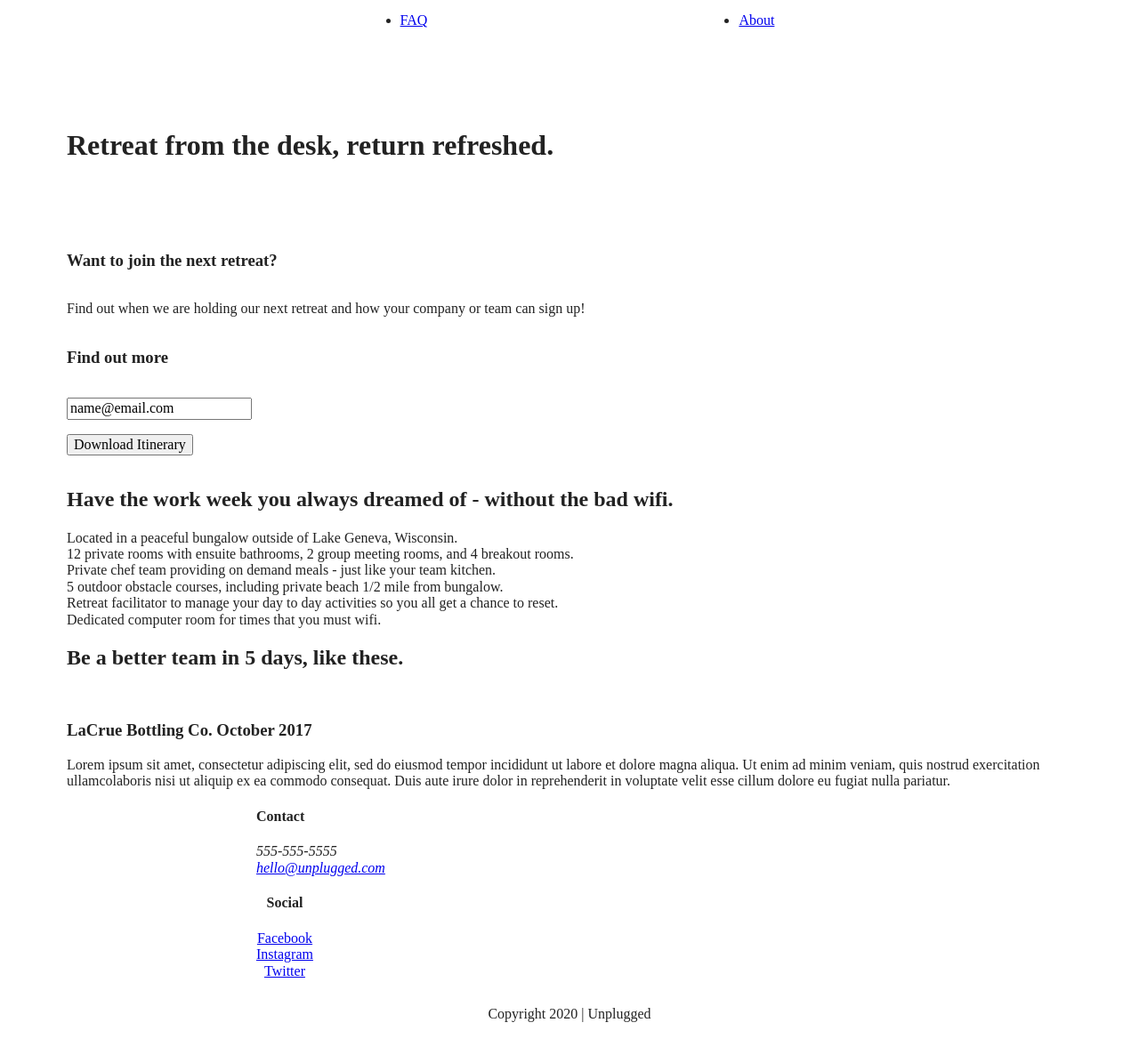
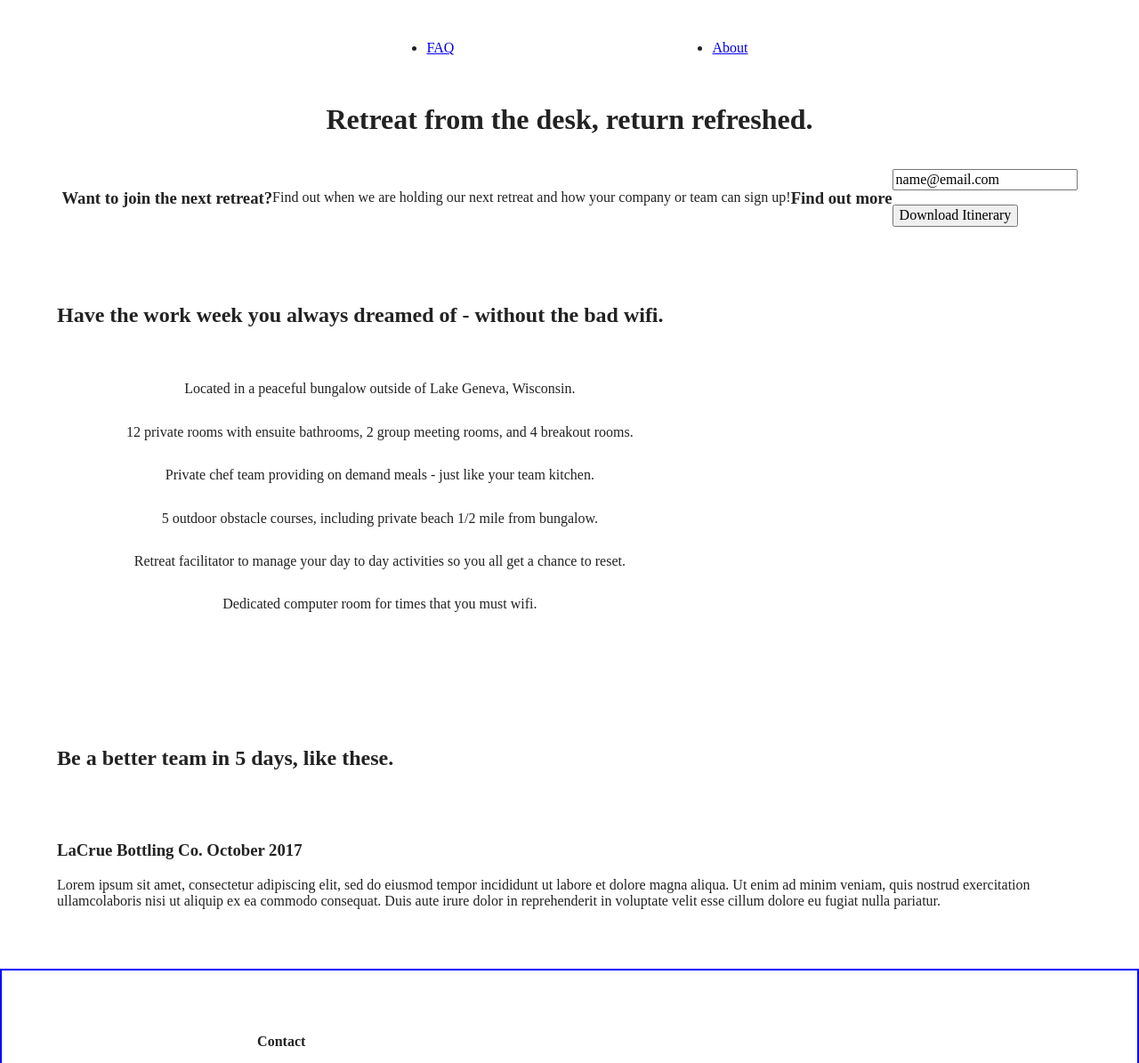
Before and after one commit to achristaldi/206-unplugged, a website built with Parcel: page index.html in a window 1280 px wide. Shown: the part 125-1320 px from the top of the page at 89% size. Built offline with nearby package versions, Linux system fonts and the light colour scheme.

Commit message:
Corrected CSS code to reflect solutions code in lesson 10

```diff
--- a/css/main.css
+++ b/css/main.css
@@ -86,8 +86,12 @@ textarea {
 /* ==========================================================================
    Author's custom styles
    ========================================================================== */
+.content-wrapper {
+  width: 90%;
+  margin: 50px 0;
+}
 
-/* -------------------- Base Header - Footer Styles -------------------------*/
+/* -------------------- Base Header - Footer Styles -------------------- */
 
 header,
 footer {
@@ -95,183 +99,149 @@ footer {
   justify-content: center;
   align-items: center;
   flex-flow: row wrap;
-
 }
-
-/* Header styles */
 
 header {
   padding: 15px 0;
+
 }
 
 header .content-wrapper {
   display: flex;
   justify-content: center;
   align-items: center;
-  width: 60%;
   flex-flow: row wrap;
   margin: 0;
 
 }
 
-header figure {
-
-}
-
 .header-divider {
   width: 100%;
+  height: 10px;
+  margin: 1px 0 20px 0;
 }
 
 header nav {
   display: flex;
-  justify-content: center;
+  justify-content: space-around;
   align-items: center;
   flex-flow: row wrap;
   width: 60%;
-
-
 }
 
 header nav ul {
   display: flex;
-  justify-content: space-between;
-  align-items: center;
+  justify-content: space-around;
   width: 100%;
-
 }
 
-/* -------------------- Mobile Styles - Homepage -------------------------*/
-
-.hero-area {
-/* background image goes here */
-  display: flex;
-  justify-content: flex-start;
-  align-items: center;
-  padding: 60px 75px;
-}
-
-
-
-aside {
-  display: flex;
-  align-content: flex-start;
-  align-items: flex-start;
-  flex-flow: column wrap;
-  padding: 0px 75px;
-
-}
-
-aside .form-description {
-
-}
-
-section .features {
-
-}
-
-
-
-.features p {
-  margin: 0;
-}
-
-
-
-.features .content-wrapper {
-  display: flex;
-  align-content: flex-start;
-  align-items: left;
-  flex-flow: column wrap;
-  padding: 0 75px;
-
-}
-
-.features-item-description p {
-
-}
-
-
-
-
-.reviews {
-  display: flex;
-  align-content: flex-start;
-  align-items: center;
-  flex-flow: row wrap;
-  padding: 0 75px;
-
-}
-
-.reviews h3 {
-  width: 50%;
-
-}
-
-.reviews p {
-  margin: 0;
-}
-
-/* Footer */
-
 footer {
- display: flex;
- align-content: center;
- align-items: center;
- flex-flow: column wrap;
-
-}
-
-footer .content-wrapper {
- width: 55%;
+  flex-direction: column;
+  border: 2px solid blue;
 }
 
 footer p {
   margin: 0;
 }
 
-footer .social {
-  display: flex;
+footer .content-wrapper {
+  width: 55%;
+  margin: 50px 0;
+}
 
+footer .contact {
+  margin-bottom: 50px;
 }
 
 footer .social-icons {
   display: flex;
-  justify-content: flex-start;
+  justify-content: space-around;
   align-items: center;
-  flex-flow: column wrap;
 }
 
-.copyright {
+footer .social-icons p {
   display: flex;
   justify-content: center;
-padding: 30px 0;
-
-
+  align-items: center;
 }
 
-/* -------------------- Mobile Styles - About -------------------------*/
-
-main {
-
+footer .copyright {
+  margin: 20px 0;
 }
 
-address {
+/* -------------------- Mobile Styles - Homepage -------------------- */
 
+/* Hero Area */
+
+.hero-area {
+  display: flex;
+  justify-content: center;
+  flex-flow: row wrap;
 }
+
+/* Aside */
+
+aside {
+  display: flex;
+  justify-content: center;
+  align-items: center;
+  flex-flow: row wrap;
+}
+
+/* Features */
+
+.features {
+  display: flex;
+  justify-content: center;
+  flex-flow: row wrap;
+}
+
+.features h2 {
+  margin-bottom: 60px;
+}
+
+.features article {
+  width: 63%;
+  margin: 30px 0;
+}
+
+.features .features-items {
+  display: flex;
+  justify-content: center;
+  align-items: center;
+  flex-flow: row wrap;
+}
+
+.features p {
+  margin: 0;
+}
+
+/* Reviews */
+
+.reviews {
+  display: flex;
+  justify-content: center;
+  flex-flow: row wrap;
+}
+
+.reviews h2 {
+  margin-bottom: 40px;
+}
+
+.reviews h3 {
+  width: 55%;
+  margin: 20px 0;
+}
+
+/* ==========================================================================
+   About Page
+   ========================================================================== */
 
 .mission {
   display: flex;
   justify-content: center;
   align-items: center;
   flex-flow: row wrap;
-}
-
-.mission-content {
-
-}
-
-.map {
-
 }
 
 .contact-section {
@@ -281,18 +251,13 @@ address {
   flex-flow: row wrap;
 }
 
-.content-wrapper {
-
+.contact-content p {
+  margin: 0;
 }
 
-.contact-content {
-
-}
-
-
-
-
-/* -------------------- Mobile Styles - FAQ -------------------------*/
+/* ==========================================================================
+   FAQ Page
+   ========================================================================== */
 
 .faq {
   display: flex;
@@ -302,11 +267,22 @@ address {
 }
 
 .faq .content-wrapper {
+  margin: 50px 0 0 0;
   display: flex;
   justify-content: center;
   align-items: center;
   flex-flow: row wrap;
 }
+
+.faq h2 {
+  margin-bottom: 40px;
+}
+
+.faq-content {
+  margin-bottom: 50px;
+}
+
+
 
 
 /* ==========================================================================
```
Lines whose indentation alone changed are shown as unchanged.
